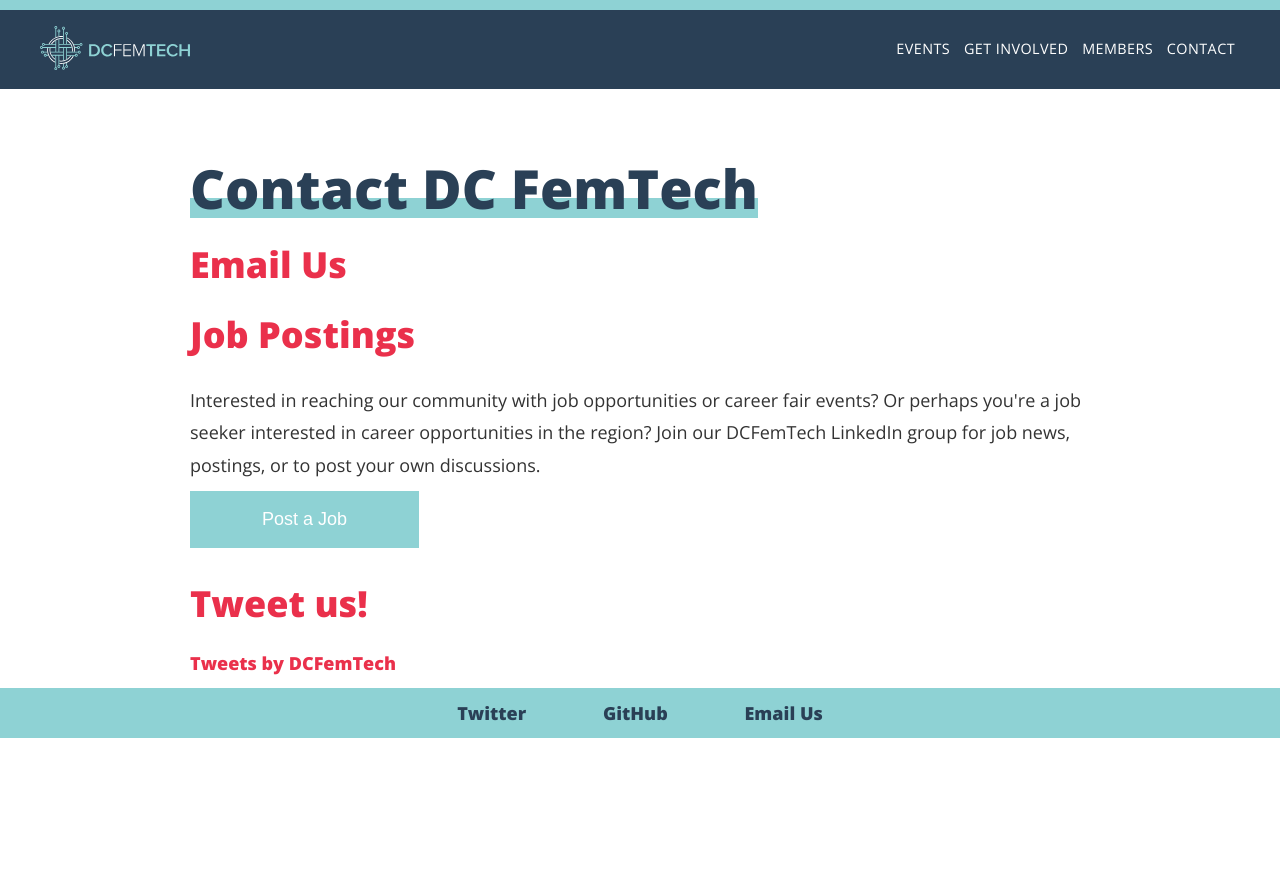
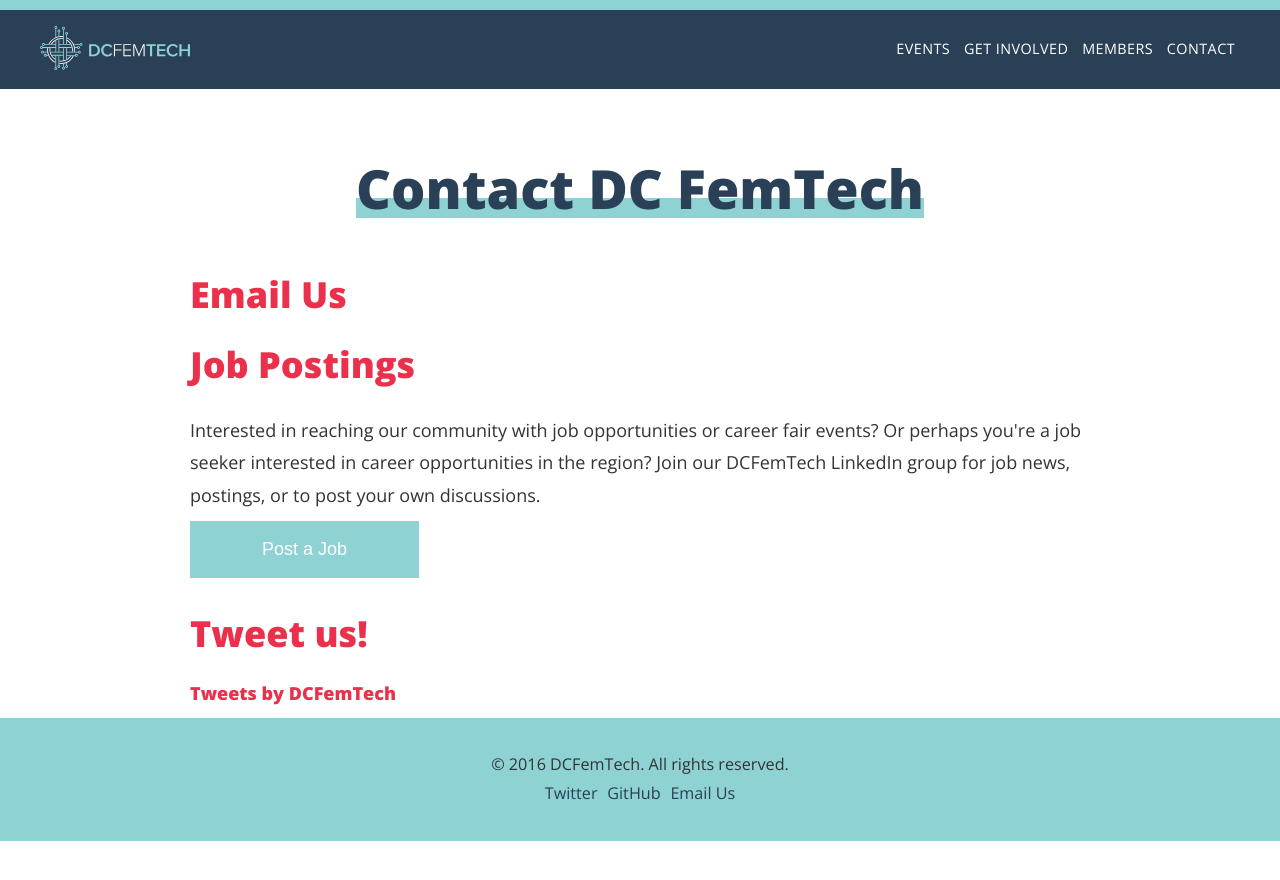
Before and after one commit to dcfemtech/dcfemtech.github.io, a Jekyll site: the page built from contact.html, in a window 1280 px wide. Shown: the top 880 px of the page. Built offline with Jekyll 4.4.1, drawn with Linux system fonts in a browser that asks for light colours; comment, search, counter and statistics services are not loaded.

Commit message:
update footer

```diff
--- a/_includes/footer.html
+++ b/_includes/footer.html
@@ -1,9 +1,6 @@
 <footer class="m-footer">
   <div class="l-wrapper">
-    <ul class="m-footer__social">
-      <li class="m-footer__social-item"><a href="https://twitter.com/dcfemtech">Twitter</a></li>
-      <li class="m-footer__social-item"><a href="https://github.com/dcfemtech">GitHub</a></li>
-      <li class="m-footer__social-item"><a href="mailto:dcfemtech@gamil.com">Email Us</a></li>
-    </ul>
+    <p>&copy; 2016 DCFemTech. All rights reserved.</p>
+    <p><a href="https://twitter.com/dcfemtech">Twitter</a><a href="https://github.com/dcfemtech">GitHub</a><a href="mailto:dcfemtech@gamil.com">Email Us</a></p>
   </div>
 </footer>
--- a/_sass/modules/_m-footer.scss
+++ b/_sass/modules/_m-footer.scss
@@ -1,16 +1,15 @@
 .m-footer {
+  padding: 1em 0;
   background-color: $color-teal;
-  &__social {
-    list-style: none;
-    text-align: center;
-    &-item {
-      display: inline-block;
-    }
+  font-size: .9em;
+  text-align: center;
+  p {
+    margin: 0;
   }
-
   a {
     color: $color-blue;
-    padding: 0 2em;
+    font-weight: normal;
+    padding: 0 .3em;
     &:hover {
       color: $color-pink;
     }
--- a/_sass/modules/_m-members.scss
+++ b/_sass/modules/_m-members.scss
@@ -5,6 +5,9 @@
   list-style: none;
   li {
     flex-basis: 30%;
+    &:hover {
+      opacity: .8;
+    }
   }
   a {
     display: block;
--- a/contact.html
+++ b/contact.html
@@ -4,7 +4,7 @@
 
 <section class="contact-wrapper l-section clearfix">
   <div class="l-wrapper clearfix">
-    <h1 class="main-headline">Contact DC FemTech</h1>
+    <h1><span class="main-headline">Contact DC FemTech</span></h1>
     <h2><a href="mailto:dcfemtech@gamil.com">Email Us</a></h2>
     <h2><a href="https://www.linkedin.com/groups?home=&gid=8140104">Job Postings</a></h2>
     <p>Interested in reaching our community with job opportunities or career fair events? Or perhaps you're a job seeker interested in career opportunities in the region? Join our DCFemTech LinkedIn group for job news, postings, or to post your own discussions.</p>
```
